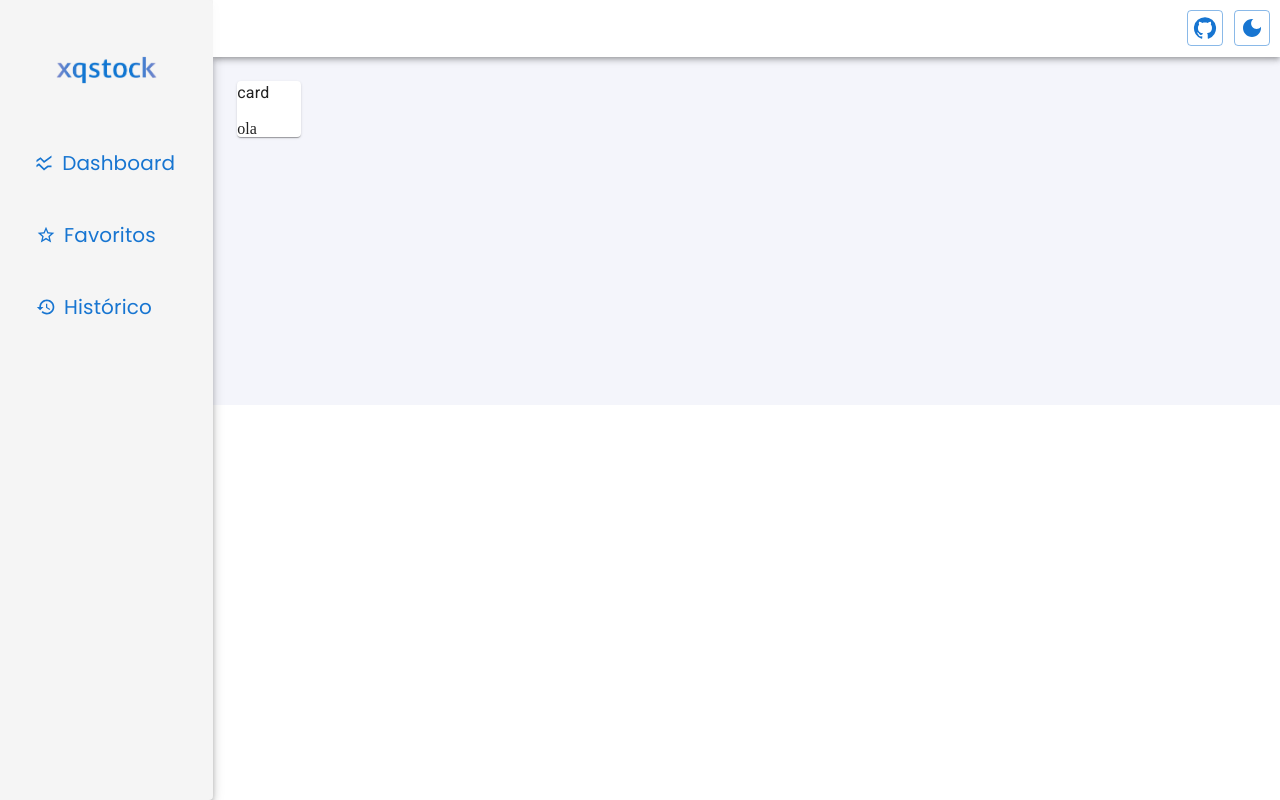
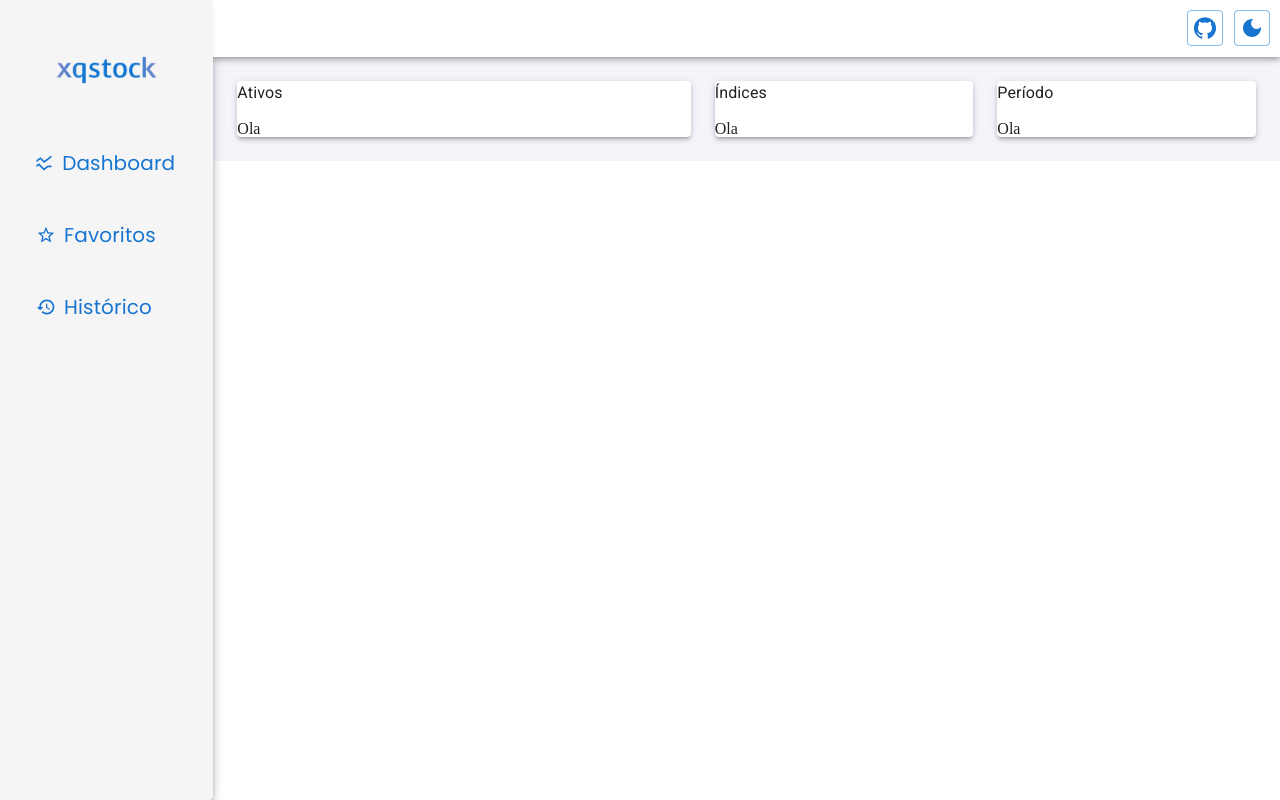
Before and after one commit to gabrielrangel/xqstock-app, a React (Create React App) app: page / in a window 1280 px wide. Built offline with nearby package versions, Linux system fonts and the light colour scheme.

Commit message:
feat(11-criar-layout-do-dashboard): criados os cartões wip

```diff
--- /dev/null
+++ b/src/Components/Dashboard/Filter/AssetFilter/index.tsx
@@ -0,0 +1,11 @@
+import Button from "@mui/material/Button";
+import { FunctionComponent } from "react";
+import FilterCard from "../FilterCard";
+
+export const AssetFilter: FunctionComponent = () => (
+  <FilterCard title={"Ativos"} options={<Button />} grow>
+    <>Ola</>
+  </FilterCard>
+);
+
+export default AssetFilter;
--- /dev/null
+++ b/src/Components/Dashboard/Filter/DateFilter/index.tsx
@@ -0,0 +1,11 @@
+import Button from "@mui/material/Button";
+import { FunctionComponent } from "react";
+import FilterCard from "../FilterCard";
+
+export const DateFilter: FunctionComponent = () => (
+  <FilterCard title={"Período"} options={<Button />}>
+    <>Ola</>
+  </FilterCard>
+);
+
+export default DateFilter;
--- a/src/Components/Dashboard/Filter/FilterCard/index.tsx
+++ b/src/Components/Dashboard/Filter/FilterCard/index.tsx
@@ -8,8 +8,9 @@ export const DashboardFilterCard: FunctionComponent<FilterCardProps> = ({
   children,
   title,
   options,
+  grow,
 }) => (
-  <StyledPaper elevation={1}>
+  <StyledPaper elevation={3} grow={grow}>
     <Box className="header">
       <Typography>{title}</Typography>
       <Box className="options">{options}</Box>
--- a/src/Components/Dashboard/Filter/FilterCard/styles.ts
+++ b/src/Components/Dashboard/Filter/FilterCard/styles.ts
@@ -2,4 +2,6 @@ import Paper, { PaperProps } from "@mui/material/Paper";
 import styled from "@emotion/styled";
 import FilterCardProps from "./types";
 
-export default styled(Paper)<PaperProps & { grow?: boolean }>``;
+export default styled(Paper)<PaperProps & { grow?: boolean }>`
+  flex-grow: ${({ grow = false }) => (grow ? 2 : 1)};
+`;
--- a/src/Components/Dashboard/Filter/FilterGroup/styles.ts
+++ b/src/Components/Dashboard/Filter/FilterGroup/styles.ts
@@ -3,11 +3,13 @@ import { styled } from "@mui/system";
 
 export default styled(Box)<BoxProps>`
   background-color: ${({ theme }) => theme.palette.secondary.main}15;
-  content: "";
-  min-height: 300px;
   padding: ${({ theme }) => theme.spacing(3)} 0;
 
   .MuiContainer-root {
     display: flex;
+    align-items: stretch;
+    flex-direction: row;
+    height: 100%;
+    gap: ${({ theme }) => theme.spacing(3)};
   }
 `;
--- /dev/null
+++ b/src/Components/Dashboard/Filter/IndexFilter/index.tsx
@@ -0,0 +1,11 @@
+import Button from "@mui/material/Button";
+import { FunctionComponent } from "react";
+import FilterCard from "../FilterCard";
+
+export const IndexFilter: FunctionComponent = () => (
+  <FilterCard title={"Índices"} options={<Button />}>
+    <>Ola</>
+  </FilterCard>
+);
+
+export default IndexFilter;
--- a/src/Components/Dashboard/Filter/index.ts
+++ b/src/Components/Dashboard/Filter/index.ts
@@ -1,2 +1,5 @@
 export * from "./FilterCard";
 export * from "./FilterGroup";
+export * from "./AssetFilter";
+export * from "./IndexFilter";
+export * from "./DateFilter";
--- a/src/Templates/Dashboard.tsx
+++ b/src/Templates/Dashboard.tsx
@@ -5,14 +5,17 @@ import { FunctionComponent } from "react";
 import {
   DashboardFilterCard,
   DashboardFilterGroup,
+  AssetFilter,
+  IndexFilter,
+  DateFilter,
 } from "src/Components/Dashboard";
 
 export const Dashboard: FunctionComponent = () => (
   <Box>
     <DashboardFilterGroup>
-      <DashboardFilterCard title={"card"} options={<Button />}>
-        <>ola</>
-      </DashboardFilterCard>
+      <AssetFilter />
+      <IndexFilter />
+      <DateFilter />
     </DashboardFilterGroup>
   </Box>
 );
```
